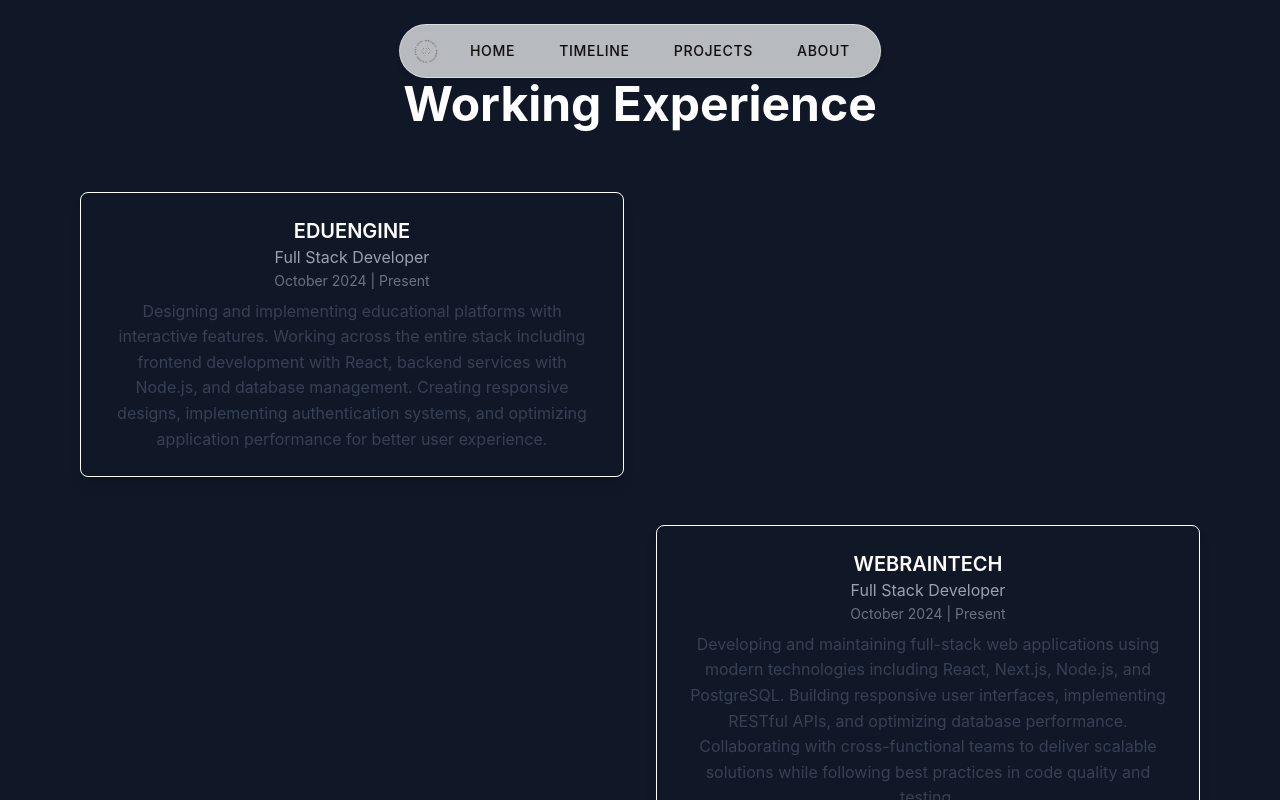
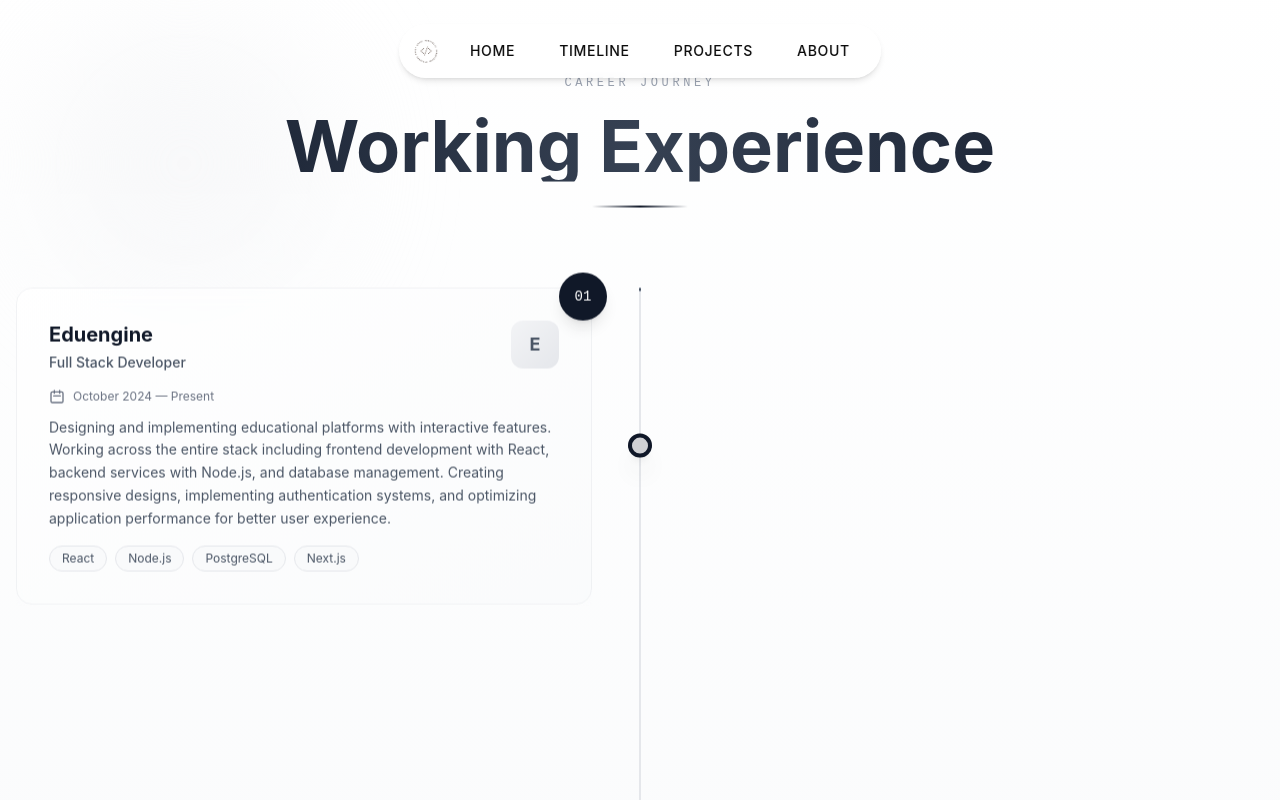
Before and after one commit to Ankitsaini406/portfolio, a Next.js app: page /timeline in a window 1280 px wide. Shown: the top 800 px of the page. Built offline with nearby package versions, Linux system fonts and the light colour scheme.

Commit message:
change only in timeline page

```diff
--- a/src/app/timeline/page.tsx
+++ b/src/app/timeline/page.tsx
@@ -1,41 +1,251 @@
+'use client';
 
-import { timelines } from "@/lib/data/timelines";
+import { useEffect, useRef } from 'react';
+import { gsap } from 'gsap';
+import { ScrollTrigger } from 'gsap/ScrollTrigger';
+import { timelines } from '@/lib/data/timelines';
+
+// Register GSAP plugins
+gsap.registerPlugin(ScrollTrigger);
+
+type ModernTimelineCard = {
+    value: {
+        name: string;
+        jobtitle: string;
+        joinDate: string;
+        endDate: string;
+        work: string;
+    },
+    index: number;
+}
+
+// Modern Timeline Card Component
+const ModernTimelineCard = ({ value, index }: ModernTimelineCard ) => (
+    <div className="timeline-item relative">
+        {/* Mobile Timeline Dot */}
+        <div className="lg:hidden absolute left-0 top-8 w-3 h-3 bg-gray-900 rounded-full" />
+
+        {/* Card with Glassmorphism Effect */}
+        <div className="ml-8 lg:ml-0 group relative backdrop-blur-sm">
+            <div className="absolute inset-0 bg-gradient-to-br from-white/80 to-gray-50/80 rounded-2xl" />
+            <div className="relative p-6 lg:p-8 border border-gray-200/50 rounded-2xl hover:border-gray-300 transition-all duration-300">
+                {/* Header with Company Logo Placeholder */}
+                <div className="flex items-start justify-between mb-4">
+                    <div>
+                        <h3 className="text-xl font-bold text-gray-900">{value.name}</h3>
+                        <p className="text-sm text-gray-600 font-medium mt-1">{value.jobtitle}</p>
+                    </div>
+                    <div className="w-12 h-12 bg-gradient-to-br from-gray-100 to-gray-200 rounded-xl flex items-center justify-center">
+                        <span className="text-lg font-bold text-gray-600">
+                            {value.name.charAt(0)}
+                        </span>
+                    </div>
+                </div>
+
+                {/* Duration */}
+                <div className="flex items-center gap-2 mb-3 text-xs text-gray-500">
+                    <svg className="w-4 h-4" fill="none" stroke="currentColor" viewBox="0 0 24 24">
+                        <path strokeLinecap="round" strokeLinejoin="round" strokeWidth="2" d="M8 7V3m8 4V3m-9 8h10M5 21h14a2 2 0 002-2V7a2 2 0 00-2-2H5a2 2 0 00-2 2v12a2 2 0 002 2z" />
+                    </svg>
+                    <span>{value.joinDate} — {value.endDate}</span>
+                </div>
+
+                {/* Description */}
+                <p className="text-gray-600 text-sm leading-relaxed mb-4">
+                    {value.work}
+                </p>
+
+                {/* Technologies/Skills */}
+                <div className="flex flex-wrap gap-2">
+                    {getSkillsForJob(value.jobtitle).map((skill, i) => (
+                        <span
+                            key={i}
+                            className="text-xs px-3 py-1 bg-gray-50 text-gray-600 rounded-full border border-gray-200"
+                        >
+                            {skill}
+                        </span>
+                    ))}
+                </div>
+
+                {/* Index Number */}
+                <div className="absolute -top-4 -right-4 w-12 h-12 bg-gray-900 text-white rounded-full flex items-center justify-center font-mono text-sm shadow-lg">
+                    {String(index + 1).padStart(2, '0')}
+                </div>
+            </div>
+        </div>
+    </div>
+);
 
 export default function Timeline() {
+    const sectionRef = useRef(null);
+    const titleRef = useRef(null);
+    const timelineRef = useRef(null);
+
+    useEffect(() => {
+        const ctx = gsap.context(() => {
+            // Animate title on load
+            gsap.fromTo(titleRef.current,
+                {
+                    opacity: 0,
+                    y: -30
+                },
+                {
+                    opacity: 1,
+                    y: 0,
+                    duration: 1,
+                    ease: "power3.out"
+                }
+            );
+
+            // Animate timeline line (for desktop)
+            gsap.fromTo(".timeline-line",
+                {
+                    height: 0
+                },
+                {
+                    height: "100%",
+                    duration: 2,
+                    ease: "power2.inOut",
+                    scrollTrigger: {
+                        trigger: timelineRef.current,
+                        start: "top 80%",
+                        end: "bottom 20%",
+                        scrub: 1
+                    }
+                }
+            );
+
+            // Animate each timeline item
+            gsap.utils.toArray(".timeline-item").forEach((item, index) => {
+                const direction = index % 2 === 0 ? -100 : 100;
+
+                gsap.fromTo(item as Element,
+                    {
+                        opacity: 0,
+                        x: window.innerWidth >= 1024 ? direction : -50, // Different animation for mobile
+                        scale: 0.8
+                    },
+                    {
+                        opacity: 1,
+                        x: 0,
+                        scale: 1,
+                        duration: 0.8,
+                        ease: "power2.out",
+                        scrollTrigger: {
+                            trigger: item as Element,
+                            start: "top 85%",
+                            end: "bottom 15%",
+                            toggleActions: "play none none reverse"
+                        }
+                    }
+                );
+            });
+
+            // Parallax effect for the entire section
+            gsap.to(sectionRef.current, {
+                yPercent: -10,
+                ease: "none",
+                scrollTrigger: {
+                    trigger: sectionRef.current,
+                    start: "top bottom",
+                    end: "bottom top",
+                    scrub: true
+                }
+            });
+        }, sectionRef);
+
+        return () => ctx.revert();
+    }, []);
 
     return (
-        <div className="w-full py-20 text-center bg-gray-900 text-white mix-blend-difference" id="timelineSection">
-            <h1
-                className="text-4xl md:text-5xl font-bold mb-10"
-            >
-                Working Experience
-            </h1>
-            <div className="relative max-w-6xl mx-auto">
+        <section
+            ref={sectionRef}
+            className="relative w-full py-32 overflow-hidden bg-gradient-to-b from-white via-gray-50 to-white"
+            id="timelineSection"
+        >
+            {/* Background Elements */}
+            <div className="absolute inset-0 pointer-events-none">
+                <div className="absolute top-20 left-10 w-72 h-72 bg-gray-100 rounded-full blur-3xl opacity-50" />
+                <div className="absolute bottom-20 right-10 w-96 h-96 bg-gray-100 rounded-full blur-3xl opacity-50" />
+            </div>
 
-                {timelines.length > 0 ? (
-                    timelines.map((value, index) => (
+            {/* Header */}
+            <div ref={titleRef} className="relative text-center mb-20">
+                <span className="text-xs font-mono uppercase tracking-[0.3em] text-gray-400">
+                    Career Journey
+                </span>
+                <h1 className="text-5xl md:text-7xl font-bold mt-4 bg-gradient-to-r from-gray-900 via-gray-700 to-gray-900 bg-clip-text text-transparent">
+                    Working Experience
+                </h1>
+                <div className="w-24 h-[2px] bg-gradient-to-r from-transparent via-gray-900 to-transparent mx-auto mt-6" />
+            </div>
+
+            {/* Timeline Container */}
+            <div ref={timelineRef} className="relative max-w-7xl mx-auto px-4">
+                {/* Center Line for Desktop */}
+                <div className="absolute left-1/2 transform -translate-x-1/2 w-[2px] h-full bg-gray-200 hidden lg:block">
+                    <div className="timeline-line absolute top-0 left-0 w-full bg-gradient-to-b from-gray-400 via-gray-600 to-gray-400" />
+                </div>
+
+                {/* Mobile Timeline Line */}
+                <div className="absolute left-4 top-0 w-[2px] h-full bg-gray-200 lg:hidden">
+                    <div className="timeline-line absolute top-0 left-0 w-full bg-gradient-to-b from-gray-400 via-gray-600 to-gray-400" />
+                </div>
+
+                {/* Timeline Items */}
+                <div className="space-y-12 lg:space-y-20">
+                    {timelines.map((value, index) => (
                         <div
-                            key={value.name}
-                            className={`relative w-full md:w-1/2 px-4 py-6 ${index % 2 === 0 ? "md:left-0" : "md:left-1/2"}`}
+                            key={`${value.name}-${index}`}
+                            className={`relative flex flex-col lg:flex-row items-center
+                                ${index % 2 === 0 ? 'lg:flex-row-reverse' : ''}`}
                         >
-                            <div
-                                className={`relative border p-6 rounded-lg shadow-lg transition-transform duration-500 ease-in-out hover:scale-105 ${index % 2 === 0 ? "md:ml-auto" : "md:mr-auto"}`}
-                            >
-                                <h2 className="text-xl font-semibold text-white uppercase">
-                                    {value.name}
-                                </h2>
-                                <h4 className="text-md text-gray-400">{value.jobtitle}</h4>
-                                <h6 className="text-sm text-gray-500">
-                                    {value.joinDate} | {value.endDate}
-                                </h6>
-                                <p className="mt-2 text-gray-700 dark:text-gray-400">{value.work}</p>
+                            {/* Desktop Timeline Dot */}
+                            <div className="timeline-dot absolute left-1/2 transform -translate-x-1/2 z-10 hidden lg:block">
+                                <div className="relative">
+                                    <div className="w-6 h-6 bg-white border-4 border-gray-900 rounded-full shadow-xl" />
+                                    <div className="absolute inset-0 w-6 h-6 bg-gray-900 rounded-full animate-ping opacity-20" />
+                                </div>
+                            </div>
+
+                            {/* Empty Space for Desktop */}
+                            <div className="hidden lg:block lg:w-1/2" />
+
+                            {/* Card Container */}
+                            <div className={`w-full lg:w-1/2 ${index % 2 === 0 ? 'lg:pr-12' : 'lg:pl-12'}`}>
+                                <ModernTimelineCard value={value} index={index} />
                             </div>
                         </div>
-                    ))
-                ) : (
-                    <p className="text-gray-400">No data available</p>
-                )}
+                    ))}
+                </div>
             </div>
-        </div>
+
+            {/* Bottom CTA or Summary */}
+            <div className="relative mt-24 text-center">
+                <p className="text-gray-500 font-mono text-sm">
+                    • {getUniqueCompanies()} Companies • Full Stack Development
+                </p>
+            </div>
+        </section>
     );
-};
+}
+
+interface SkillsMap {
+    [jobtitle: string]: string[];
+}
+
+// Helper function to extract skills based on job title
+function getSkillsForJob(jobtitle: string): string[] {
+    const skillsMap: SkillsMap = {
+        "Full Stack Developer": ["React", "Node.js", "PostgreSQL", "Next.js"],
+        "SDE-HTML": ["HTML5", "CSS3", "Shopify", "Flutter", "Responsive Design"],
+        "Flutter Devloper": ["Flutter", "Dart", "MySQL", "Laravel", "API Development"],
+        "Junior Devloper": ["HTML", "CSS", "Flutter", "Firebase", "MySQL"]
+    };
+    return skillsMap[jobtitle] || ["Development"];
+}
+
+// Helper function to count unique companies
+function getUniqueCompanies() {
+    return new Set(timelines.map(t => t.name)).size;
+}
```
